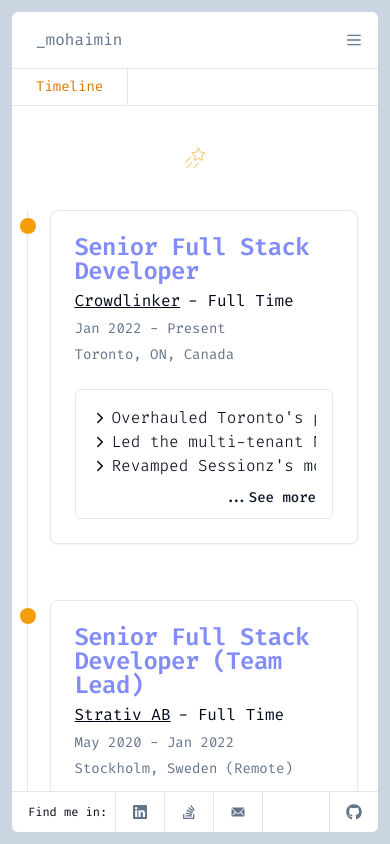
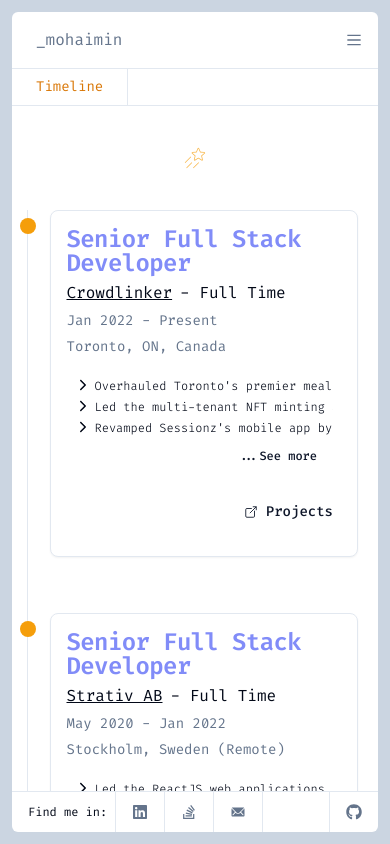
Before and after one commit to SL0TR/mohaimin-portfolio-new, a Next.js app: page /experience in a window 390 px wide. Built offline with nearby package versions, Linux system fonts and the light colour scheme.

Commit message:
chores: icons & ui - add Icons component add use simple icon with iconStack - update experience data and ui - add new image thumbs for projects - update ui - refactor code

```diff
--- a/src/app/config/tech-stack.ts
+++ b/src/app/config/tech-stack.ts
@@ -1,7 +1,7 @@
 import { TechStack, TechStackType } from "@/enums";
 import { TechStackConfig } from "../types";
 
-const TechStackConfig: TechStackConfig = {
+export const techStackConfig: TechStackConfig = {
   [TechStack.REACT]: {
     name: "React.js",
     iconSlug: "react",
@@ -116,6 +116,7 @@ const TechStackConfig: TechStackConfig = {
     name: "Zustand",
     iconSlug: "zustand",
     type: TechStackType.FRONTEND,
+    imageUrl: "https://zustand-demo.pmnd.rs/favicon.ico",
   },
   [TechStack.STRIPE]: {
     name: "Stripe",
@@ -134,7 +135,7 @@ const TechStackConfig: TechStackConfig = {
   },
   [TechStack.REST_API]: {
     name: "REST API",
-    iconSlug: "rest",
+    iconSlug: "json",
     type: TechStackType.BACKEND,
   },
   [TechStack.NGINX]: {
--- a/src/app/experience/components/Duties.tsx
+++ b/src/app/experience/components/Duties.tsx
@@ -18,7 +18,7 @@ export default function Duties({ items = [] }: DutyListProps) {
   return (
     <div
       className={cn(
-        "flex items-center space-x-4 rounded-md border p-4 overflow-hidden relative pb-10 transition-all duration-300 ease-in-out ",
+        "flex items-center space-x-4 rounded-md lg:border lg:p-4 p-0 overflow-hidden relative !pb-10 transition-all duration-300 ease-in-out ",
         canSeeMore && "overflow-auto pb-4"
       )}
     >
@@ -37,7 +37,7 @@ export default function Duties({ items = [] }: DutyListProps) {
             key={duty}
           >
             <IoIosArrowForward className="absolute left-0 top-1" />{" "}
-            <p>{duty}</p>
+            <p className="text-xs">{duty}</p>
           </li>
         ))}
       </ul>
@@ -46,7 +46,7 @@ export default function Duties({ items = [] }: DutyListProps) {
           <Button
             onClick={handleSeeMore}
             variant="link"
-            className="dark:text-slate-300"
+            className="dark:text-slate-300 lg:text-sm text-xs"
           >
             ...See more{" "}
           </Button>
--- a/src/app/experience/components/TimelineCard.tsx
+++ b/src/app/experience/components/TimelineCard.tsx
@@ -9,6 +9,8 @@ import { CareerTimelineItem } from "../type";
 import { cn } from "@/lib/utils";
 import Link from "next/link";
 import Duties from "./Duties";
+import { Button } from "@/components/ui/button";
+import { IoOpenOutline } from "react-icons/io5";
 
 type TimelineCardProps = {
   item: CareerTimelineItem;
@@ -16,17 +18,19 @@ type TimelineCardProps = {
 };
 
 export default function TimelineCard({ item, side }: TimelineCardProps) {
+  const isLeft = side === "left";
+
   return (
     <>
       <Card>
-        <CardHeader>
+        <CardHeader className="max-sm:p-4">
           <CardTitle className="text-indigo-400 md:text-lg 2xl:text-xl">
             {item.position}
           </CardTitle>
           <div
             className={cn(
               "flex flex-row w-full text-right justify-end max-md:justify-start",
-              side === "right" && "justify-start"
+              !isLeft && "justify-start"
             )}
           >
             <Link href={item.link} target="_blank">
@@ -43,8 +47,15 @@ export default function TimelineCard({ item, side }: TimelineCardProps) {
         </CardHeader>
         <CardContent className="grid gap-4 ltr">
           <Duties items={item.duties} />
+          <div className="flex justify-end">
+            <Link href={`/projects?employer=${item.key}`}>
+              <Button variant="link" className="pr-0">
+                <IoOpenOutline className="mr-2" />
+                Projects
+              </Button>
+            </Link>
+          </div>
         </CardContent>
-        <div className="flex flex-row"></div>
       </Card>
     </>
   );
--- a/src/app/experience/projects.tsx
+++ b/src/app/experience/projects.tsx
@@ -6,12 +6,13 @@ import {
 } from "@/enums";
 import { Project } from "../types";
 import allezThumb from "@/assets/allez.png";
-import dhThumbThumb from "@/assets/dh.png";
+import shopHobeThumb from "@/assets/shophobe.png";
 import dropshopThumb from "@/assets/dropshop.png";
 import halkhataThumb from "@/assets/halkhata.png";
 import ideezaThumb from "@/assets/ideeza.png";
 import moresailingThumb from "@/assets/moresailing.png";
-import roarThumb from "@/assets/roar.png";
+import roarWebThumb from "@/assets/roar.png";
+import roarMobileThumb from "@/assets/roar-mobile.webp";
 import sessionzThumb from "@/assets/sessionz.png";
 import shasthoThumb from "@/assets/shastho-ai.png";
 import vaccinaThumb from "@/assets/vaccina.png";
@@ -38,18 +39,15 @@ export const projects: Project[] = [
       "Opensea",
     ],
     techStack: [
+      TechStack.TYPESCRIPT,
       TechStack.REACT,
       TechStack.NEXT,
+      TechStack.AUTH0,
       TechStack.TAILWIND,
       TechStack.GITHUB_ACTIONS,
-      TechStack.AUTH0,
-      TechStack.NODE,
-      TechStack.NEST,
-      TechStack.POSTGRESQL,
       TechStack.CSS,
       TechStack.JAVASCRIPT,
       TechStack.HTML,
-      TechStack.TYPESCRIPT,
       TechStack.STRIPE,
       TechStack.DOCKER,
       TechStack.ESLINT,
@@ -76,14 +74,14 @@ export const projects: Project[] = [
     ],
     techStack: [
       TechStack.REACT_NATIVE,
-      TechStack.CSS,
       TechStack.JAVASCRIPT,
-      TechStack.HTML,
       TechStack.TYPESCRIPT,
       TechStack.STRIPE,
       TechStack.XCODE,
       TechStack.FASTLANE,
       TechStack.ESLINT,
+      TechStack.CSS,
+      TechStack.HTML,
       TechStack.PRETTIER,
     ],
   },
@@ -108,16 +106,16 @@ export const projects: Project[] = [
       "Subscription",
     ],
     techStack: [
+      TechStack.TYPESCRIPT,
+      TechStack.NODE,
+      TechStack.STRIPE,
+      TechStack.POSTGRESQL,
+      TechStack.MYSQL,
+      TechStack.DOCKER,
+      TechStack.GITHUB_ACTIONS,
       TechStack.REACT,
       TechStack.TAILWIND,
-      TechStack.NODE,
-      TechStack.POSTGRESQL,
-      TechStack.MYSQL,
-      TechStack.GITHUB_ACTIONS,
       TechStack.JAVASCRIPT,
-      TechStack.TYPESCRIPT,
-      TechStack.STRIPE,
-      TechStack.DOCKER,
       TechStack.NEXT,
       TechStack.CSS,
       TechStack.HTML,
@@ -232,7 +230,6 @@ export const projects: Project[] = [
       TechStack.REDUX_SAGA,
       TechStack.STYLED_COMPONENTS,
       TechStack.CSS,
-      TechStack.HTML,
       TechStack.HTML,
       TechStack.REST_API,
       TechStack.JWT,
@@ -370,14 +367,48 @@ export const projects: Project[] = [
     ],
   },
   {
-    name: "Roar Media",
+    name: "Roar Media Web",
     techStackType: ProjectTechStackType.FRONTEND,
     status: ProjectStatus.ONLINE,
     employer: Employer.ROAR_GLOBAL,
     description:
       "Roar Media helps global organizations reach new audiences through content that inspires change across Asia.",
-    thumbnail: roarThumb,
+    thumbnail: roarWebThumb,
     url: "https://roar.media/english/",
+    gallery: ["roar-1.png"],
+    tags: [
+      "Media",
+      "Content",
+      "News",
+      "Journalism",
+      "Asia",
+      "Global",
+      "Articles",
+    ],
+    techStack: [
+      TechStack.JAVASCRIPT,
+      TechStack.REACT,
+      TechStack.JWT,
+      TechStack.REDUX,
+      TechStack.REDUX_SAGA,
+      TechStack.STYLED_COMPONENTS,
+      TechStack.CSS,
+      TechStack.SASS,
+      TechStack.HTML,
+      TechStack.REST_API,
+      TechStack.ESLINT,
+      TechStack.PRETTIER,
+    ],
+  },
+  {
+    name: "Roar Media Mobile",
+    techStackType: ProjectTechStackType.MOBILE,
+    status: ProjectStatus.ONLINE,
+    employer: Employer.ROAR_GLOBAL,
+    description:
+      "Roar Media helps global organizations reach new audiences through content that inspires change across Asia.",
+    thumbnail: roarMobileThumb,
+    url: "https://play.google.com/store/apps/details?id=com.roarmedia&hl=en_CA&gl=US",
     gallery: ["roar-1.png"],
     tags: [
       "Media",
@@ -396,12 +427,8 @@ export const projects: Project[] = [
       TechStack.REDUX,
       TechStack.REDUX_SAGA,
       TechStack.STYLED_COMPONENTS,
-      TechStack.CSS,
-      TechStack.SASS,
-      TechStack.HTML,
       TechStack.REST_API,
       TechStack.ANDROID_STUDIO,
-      TechStack.XCODE,
       TechStack.ESLINT,
       TechStack.PRETTIER,
     ],
@@ -409,7 +436,7 @@ export const projects: Project[] = [
   {
     name: "Ideeza",
     techStackType: ProjectTechStackType.FRONTEND,
-    status: ProjectStatus.IN_DEVELOPMENT,
+    status: ProjectStatus.OFFLINE,
     employer: Employer.ROAR_GLOBAL,
     description:
       "Meet IDEEZA, the only generative AI tool for Hardware product engineering that turns text into a blueprint in seconds.",
@@ -440,13 +467,13 @@ export const projects: Project[] = [
     ],
   },
   {
-    name: "DeliveryHobe!",
+    name: "Shophobe (Now Deliveryhobe)",
     techStackType: ProjectTechStackType.FRONTEND,
-    status: ProjectStatus.ONLINE,
-    employer: Employer.ROAR_GLOBAL,
+    status: ProjectStatus.OFFLINE,
+    employer: Employer.SHIMAHIN,
     description:
-      "We power our local stores & their consumers through technology & memes.",
-    thumbnail: dhThumbThumb,
+      "Shophobe is a hyper localized multi-vendor e-commerce platform.",
+    thumbnail: shopHobeThumb,
     url: "https://www.deliveryhobe.com/",
     gallery: ["dh-1.png"],
     tags: [
--- a/src/app/experience/timeline.ts
+++ b/src/app/experience/timeline.ts
@@ -18,13 +18,12 @@ const careerTimeline: CareerTimelineItem[] = [
       "Led the multi-tenant NFT minting admin ReactJS web app, while also playing a significant role in shaping the NextJS NFT e-commerce platform for Dropshop",
       "Revamped Sessionz's mobile app by transitioning it to the latest React Native version, ensuring compatibility for future enhancements and feature additions. Successfully deployed the updated version to the AppStore, introducing a dynamic Events feature.",
     ],
-    techStackIcons: ["javascript", "typescript", "react", "nextdotjs"],
     key: Employer.CROWDLINKER,
   },
   {
     company: "Strativ AB",
     link: "https://strativ.se/",
-    position: "Senior Full Stack Developer (Team Lead)",
+    position: "Senior Full Stack Developer",
     date: "May 2020 - Jan 2022",
     startDate: "2020-05-01",
     endDate: "2022-01-01",
@@ -39,7 +38,6 @@ const careerTimeline: CareerTimelineItem[] = [
       "Developed scalable and maintainable React and React Native boilerplates which improved coding standards and productivity of the team.",
       "Enhanced the existing recruitment process for the JavaScript stack, and helped build a great JavaScript team",
     ],
-    techStackIcons: ["javascript", "typescript", "nextdotjs", "redux"],
     key: Employer.STRATIV_AB,
   },
 
@@ -76,7 +74,6 @@ const careerTimeline: CareerTimelineItem[] = [
       "Developed an offline-first bookkeeping React Native app called Halkhata and its Backend with NodeJS which has over 50K users.",
       "Developed the marketing webapp using ReactJS",
     ],
-    techStackIcons: ["javascript", "typescript", "react", "nextdotjs", "redux"],
     key: Employer.HALKHATA,
   },
   {
@@ -93,7 +90,6 @@ const careerTimeline: CareerTimelineItem[] = [
     duties: [
       "Worked on the largest South Asian multi-lingual media platform built with React called Roar Media and it's React Native Android App",
     ],
-    techStackIcons: ["javascript", "typescript", "nextdotjs", "redux"],
     key: Employer.ROAR_GLOBAL,
   },
   {
@@ -110,7 +106,6 @@ const careerTimeline: CareerTimelineItem[] = [
       "Developed multiple web applications with modern pixel perfect design",
       "Developed a prototype messenger bot integrated with WordPress REST API with Node for Nagad",
     ],
-    techStackIcons: ["javascript", "typescript", "react", "nextdotjs", "redux"],
     key: Employer.NOTIONHIVE,
   },
   {
@@ -126,15 +121,6 @@ const careerTimeline: CareerTimelineItem[] = [
       "Meet IDEEZA, the only generative AI tool for Hardware product engineering that turns text into a blueprint in seconds. PLUS, mints it on top of blockchain for ownership recognition and future monetization!",
     duties: [
       "Developed various components and sections with Vue.js, HTML, CSS, and SASS for an automagical end-to-end IoT product development platform called Ideeza",
-    ],
-    techStackIcons: [
-      "javascript",
-      "typescript",
-      "react",
-      "nextdotjs",
-      "redux",
-      "vue",
-      "nuxt",
     ],
     key: Employer.IDEEZA,
   },
@@ -152,14 +138,6 @@ const careerTimeline: CareerTimelineItem[] = [
     duties: [
       "Designed and developed various sections and components of a modern multi-vendor e-commerce platform called Shophobe (Now Deliveryhobe)",
     ],
-    techStackIcons: [
-      "javascript",
-      "typescript",
-      "react",
-      "nextdotjs",
-      "redux",
-      "vue",
-    ],
     key: Employer.SHIMAHIN,
   },
 ];
--- a/src/app/types/index.ts
+++ b/src/app/types/index.ts
@@ -22,6 +22,7 @@ export type TechStackConfig = {
     name: string;
     iconSlug: string;
     type: TechStackType;
+    imageUrl?: string;
   };
 };
 
```
Also changed, not shown: src/app/experience/components/Icons.tsx (added, +36 -0 lines), src/app/projects/components/Project3DCard.tsx (+13 -9 lines), src/assets/roar-mobile.webp (added), src/assets/shophobe.png (added).
